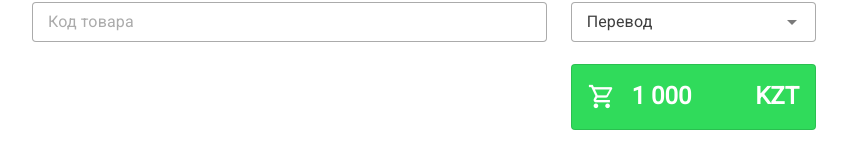
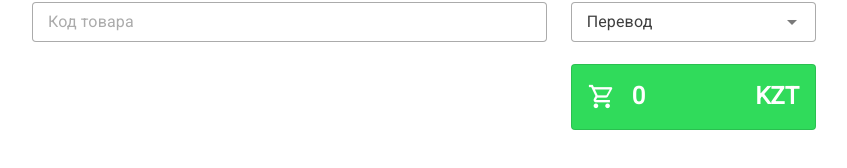
Before and after one commit to ctrlartspace/openmarket-frontend, a Vue app: page / in a window 1280 px wide. Shown: the part 136-304 px from the top of the page, without its empty margins (216-1063 px from the left). Built offline with nearby package versions, Linux system fonts and the light colour scheme.

Commit message:
show total amount

```diff
--- a/src/components/CartTotalValue.vue
+++ b/src/components/CartTotalValue.vue
@@ -6,7 +6,9 @@
         size="large"
         icon="mdi-cart-outline"
       ></v-icon>
-      <span class="text-h5 font-weight-bold me-auto"> 1 000 </span>
+      <span class="text-h5 font-weight-bold me-auto">
+        {{ store.getTotalAmount }}
+      </span>
       <span class="text-h5 font-weight-bold"> KZT </span>
     </v-card-text>
   </v-card>
@@ -14,6 +16,9 @@
 </template>
 
 <script setup>
+import { useCartStore } from "@/stores/cart.store"
+
+const store = useCartStore()
 //
 </script>
 
```
